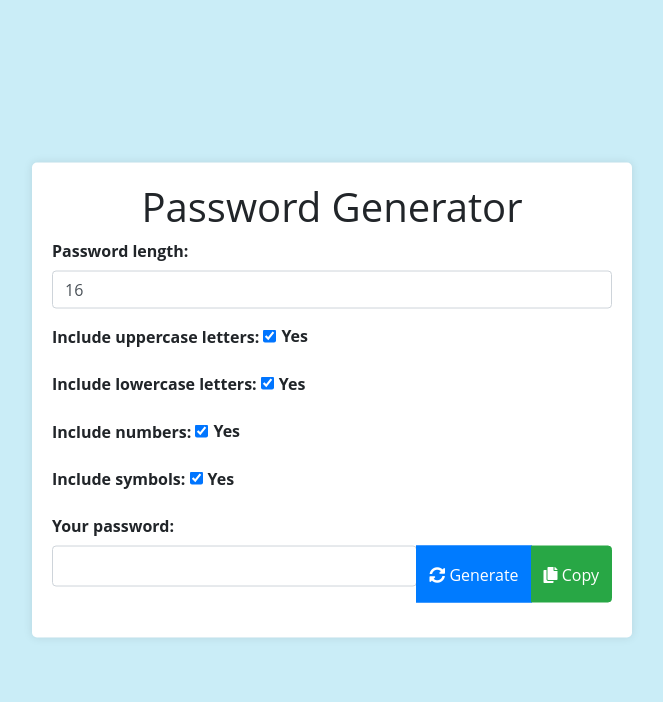
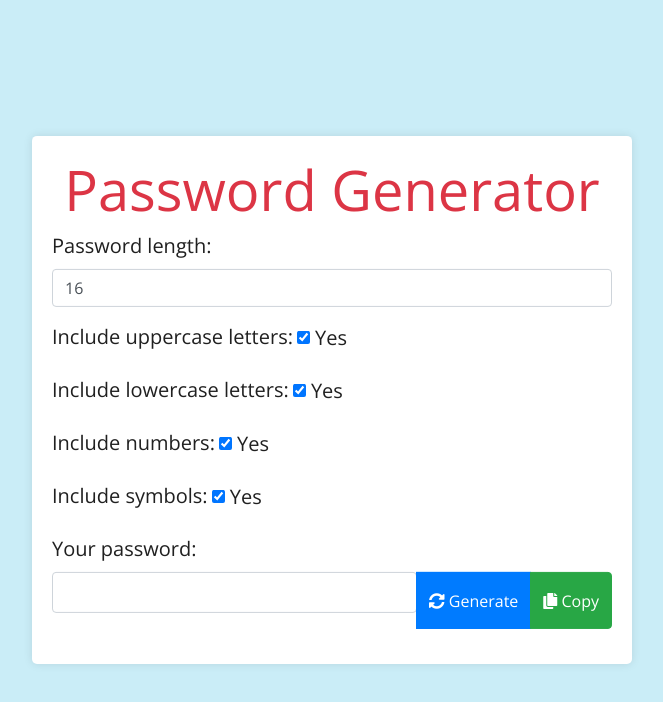
Before and after one commit to muhammad-shumail/password-generator, a website: page index.html in a window 1280 px wide. Shown: the whole page, without its empty margins (308-971 px from the left). Drawn offline with nearby package versions, Linux system fonts and the light colour scheme.

Commit message:
favicon and font chagne

```diff
--- a/index.html
+++ b/index.html
@@ -7,48 +7,50 @@
     <link rel="stylesheet" href="https://cdnjs.cloudflare.com/ajax/libs/twitter-bootstrap/4.6.0/css/bootstrap.min.css">
     <link rel="stylesheet" href="https://cdnjs.cloudflare.com/ajax/libs/font-awesome/5.15.2/css/all.min.css">
     <link rel="stylesheet" href="style.css">
+    <!-- use online fav icon any PG -->
+    <link rel="icon" href="https://www.google.com/s2/favicons?domain=www.google.com">
   </head>
 
   <body>
 
 
     <div id="password-container">
-      <h1 class="text-center">Password Generator</h1>
-      <div class="form-group">
-        <label for="password-length">Password length:</label>
+      <h1 class="text-center text-danger display-4">Password Generator</h1>
+      <div class="form-group ">
+        <label class="lead" for="password-length">Password length:</label>
         <input type="number" id="password-length" class="form-control" min="8" max="128" value="16">
       </div>
 
-      <div class="form-group">
-        <label for="uppercase">Include uppercase letters:</label>
+      <div class="form-group ">
+        <label class="lead" for="uppercase">Include uppercase letters:</label>
         <div class="form-check form-check-inline">
           <input type="checkbox" id="uppercase" class="form-check-input" checked>
-          <label class="form-check-label" for="uppercase">Yes</label>
+          <label class="form-check-label lead" for="uppercase">Yes</label>
         </div>
       </div>
       <div class="form-group">
-        <label for="lowercase">Include lowercase letters:</label>
-        <div class="form-check form-check-inline">
+        <label  class="lead" for="lowercase">Include lowercase letters:</label>
+        <div class="form-check form-check-inline lead">
           <input type="checkbox" id="lowercase" class="form-check-input" checked>
-          <label class="form-check-label" for="lowercase">Yes</label>
+          <label class="form-check-label lead" for="lowercase">Yes</label>
         </div>
       </div>
       <div class="form-group">
-        <label for="numbers">Include numbers:</label>
-        <div class="form-check form-check-inline">
+        <label class="lead" for="numbers">Include numbers:</label>
+        <div class="form-check form-check-inline lead ">
           <input type="checkbox" id="numbers" class="form-check-input" checked>
-          <label class="form-check-label" for="numbers">Yes</label>
+          <label class="form-check-label lead" for="numbers">Yes</label>
         </div>
       </div>
       <div class="form-group">
-        <label for="symbols">Include symbols:</label>
-        <div class="form-check form-check-inline">
+        <label class="lead" for="symbols">Include symbols:</label>
+        <div class="form-check form-check-inline lead">
           <input type="checkbox" id="symbols" class="form-check-input" checked>
-          <label class="form-check-label" for="symbols">Yes</label>
+          <label class="form-check-label lead" for="symbols">Yes</label>
         </div>
       </div>
       <div class="form-group">
-        <label for="password">Your password:</label>
+        <label class="lead" for="password">Your password:</label>
         <div class="input-group">
           <input type="text" id="password" class="form-control password" readonly>
           <div class="input-group-append">
--- a/style.css
+++ b/style.css
@@ -1,7 +1,18 @@
 /* Custom CSS styles */
+/* use google fonts Montserrat and Open Sans */
+@import url('https://fonts.googleapis.com/css?family=Montserrat:400,700|Open+Sans:400,700');
+
+/* use fontawesome for social media icons */
+@import url('https://use.fontawesome.com/releases/v5.0.6/css/all.css');
+
+
 body {
   background-color: #caedf7;
-  font-family: 'Open Sans', sans-serif;
+  font-family: 'Open Sans', 'Helvetica Neue', Helvetica, Arial, sans-serif;
+  font-size: 16px;
+  line-height: 1.5;
+  color: #202020;
+
 
 }
 
```
Also changed, not shown: 1 other file.
